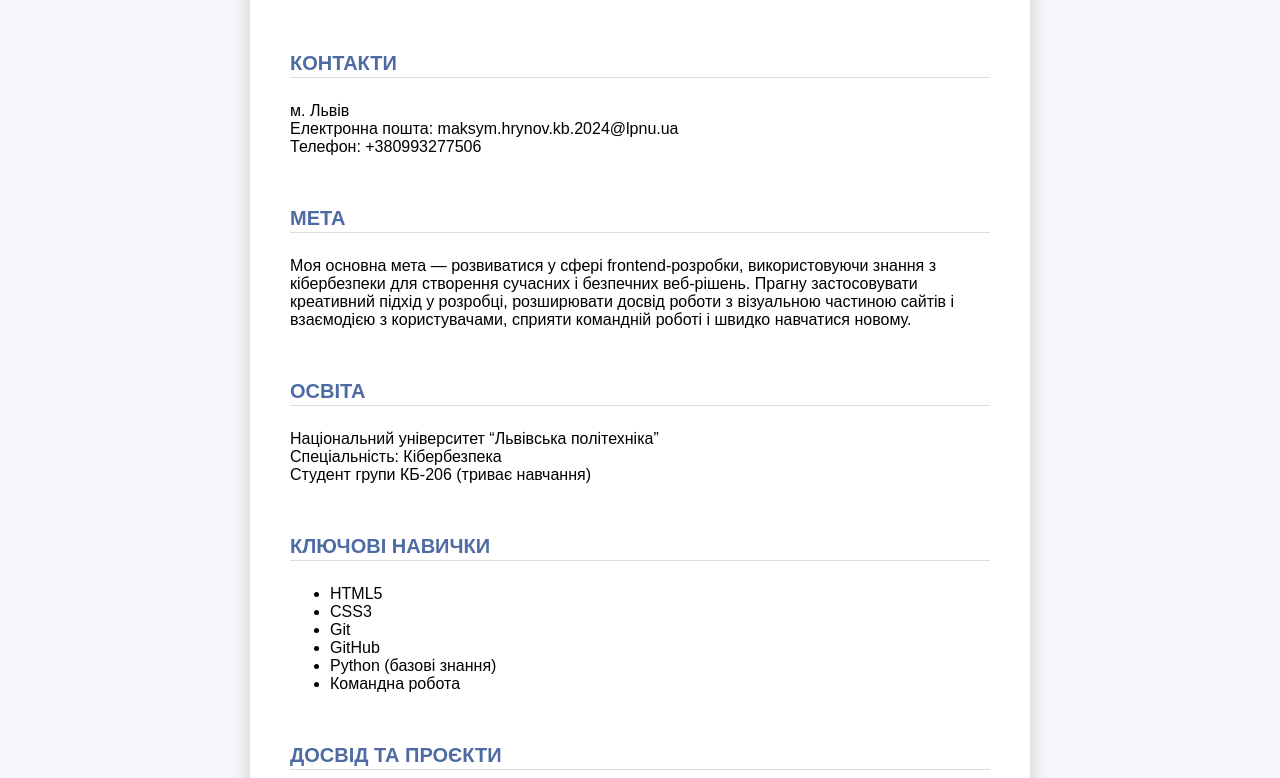
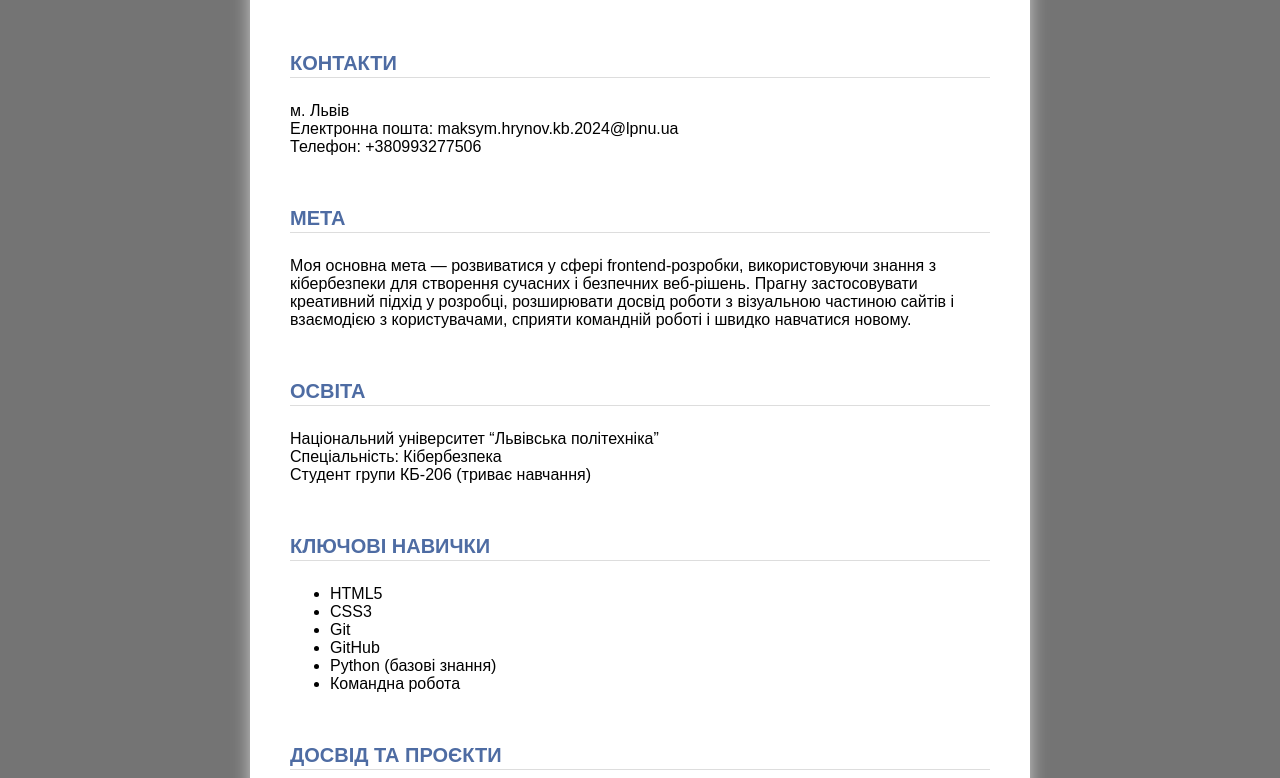
Before and after one commit to wngding/lab_2, a plain HTML site: page index.html in a window 1280 px wide. Shown: the part 203-981 px from the top of the page. Drawn offline with Linux system fonts and the light colour scheme; no server answers.

Commit message:
colorchange2

```diff
--- a/style.css
+++ b/style.css
@@ -7,7 +7,7 @@ body {
 }
 
 body.day {
-    background: #f4f6fa;
+    background: #747474;
     color: #000000;
 }
 
```
